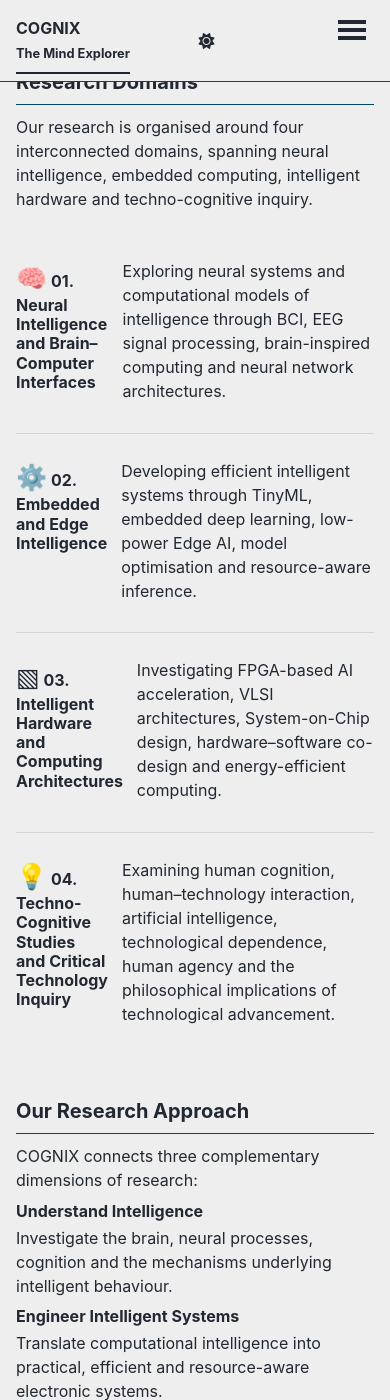
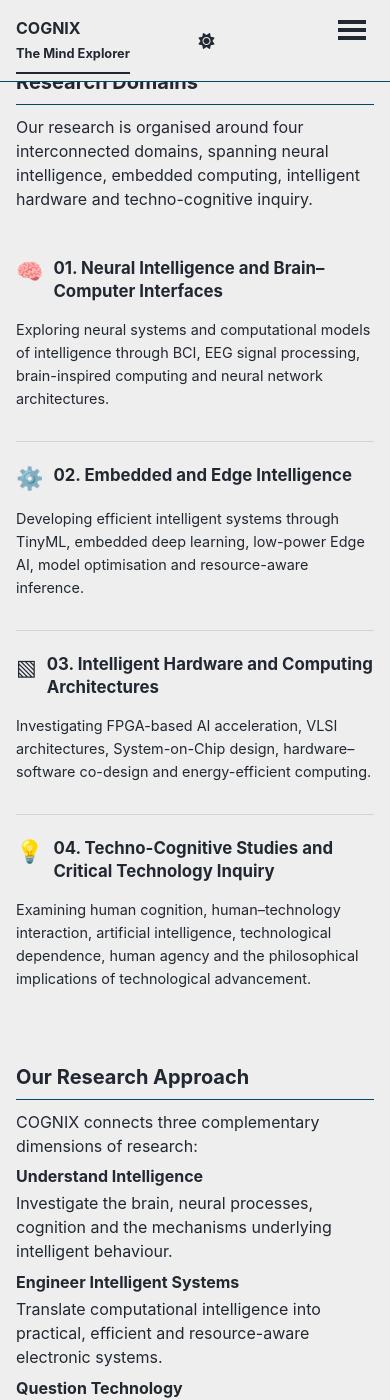
Before and after one commit to SivanandaReddy-C/SivanandaReddy-C.github.io, a Jekyll site: the page built from _pages/about.md, in a window 390 px wide and 1400 px high, scrolled down 1110 px. Built offline with Jekyll 4.4.1, drawn with Linux system fonts in a browser that asks for light colours; a script bundle is joined from its source files by our own code; a style sheet for code colours, icons or effects is not loaded.

Commit message:
Update main.scss

```diff
--- a/assets/css/main.scss
+++ b/assets/css/main.scss
@@ -60,18 +60,19 @@
    MEDHACOREX - Research Domain Cards
    ========================================== */
 
+
 .research-domains {
     margin-top: 1.5em;
     border: none;
-    border-radius: 0;
     padding: 0;
 }
 
 .research-card {
-    display: flex;
-    align-items: flex-start;
-    gap: 14px;
-    padding: 20px 0;
+    display: grid;
+    grid-template-columns: 260px minmax(0, 1fr);
+    column-gap: 24px;
+    align-items: center;
+    padding: 22px 0;
     border-bottom: 1px solid rgba(128, 128, 128, 0.25);
 }
 
@@ -79,28 +80,37 @@
     border-bottom: none;
 }
 
-.research-icon {
-    font-size: 25px;
+.research-card h3 {
+    display: flex;
+    align-items: flex-start;
+    gap: 10px;
+    margin: 0;
+    font-size: 1.05em;
+    font-weight: 700;
     line-height: 1.4;
-    min-width: 28px;
 }
 
-.research-content {
-    flex: 1;
-    min-width: 0;
+.research-card .research-icon {
+    flex-shrink: 0;
+    font-size: 22px;
+    line-height: 1.3;
 }
 
-.research-content h3 {
-    margin: 0 0 5px 0;
-    font-size: 1.05em;
-    font-weight: 700;
+.research-card p {
+    margin: 0;
+    font-size: 0.9em;
+    line-height: 1.6;
 }
 
-.research-content p {
-    margin: 0;
-    font-size: 0.9em;
-    line-height: 1.55;
+/* Responsive layout for mobile screens */
+@media (max-width: 600px) {
+    .research-card {
+        grid-template-columns: 1fr;
+        row-gap: 10px;
+        align-items: start;
+    }
 }
+
 
 .page__content p {
     margin-top: 0.3em;
```
